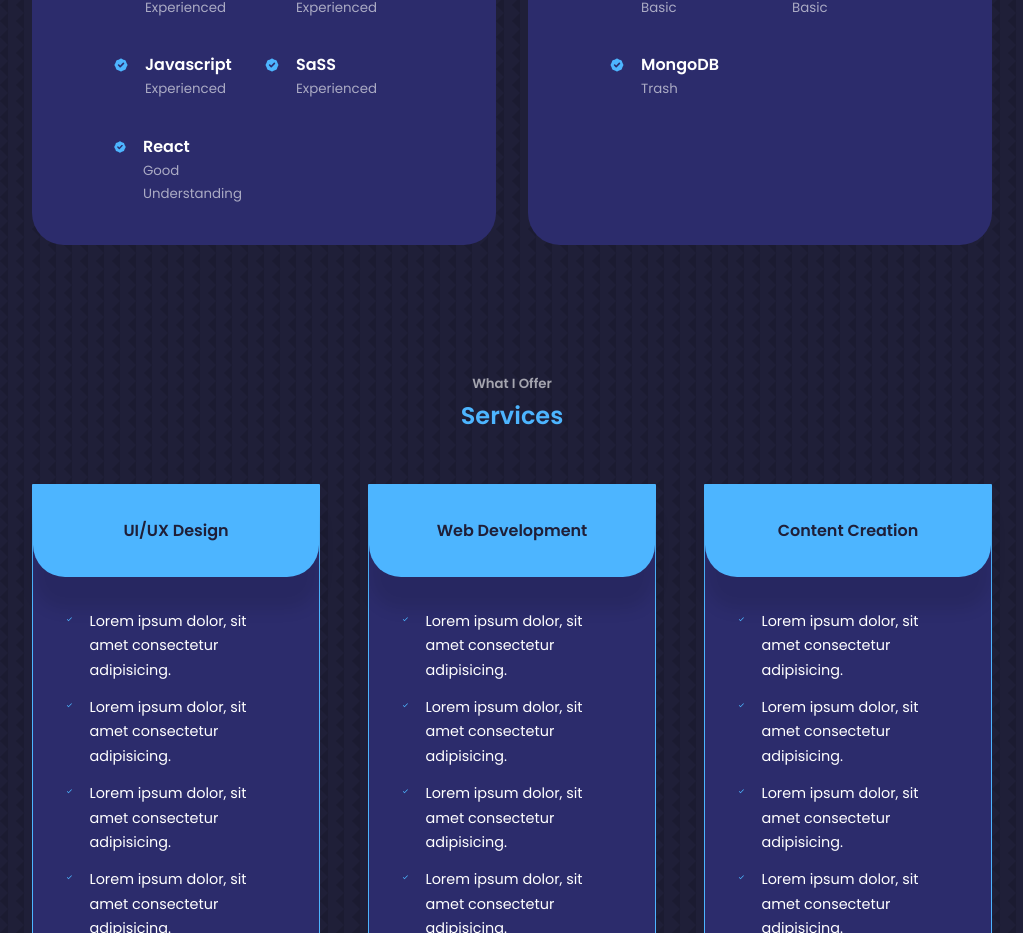
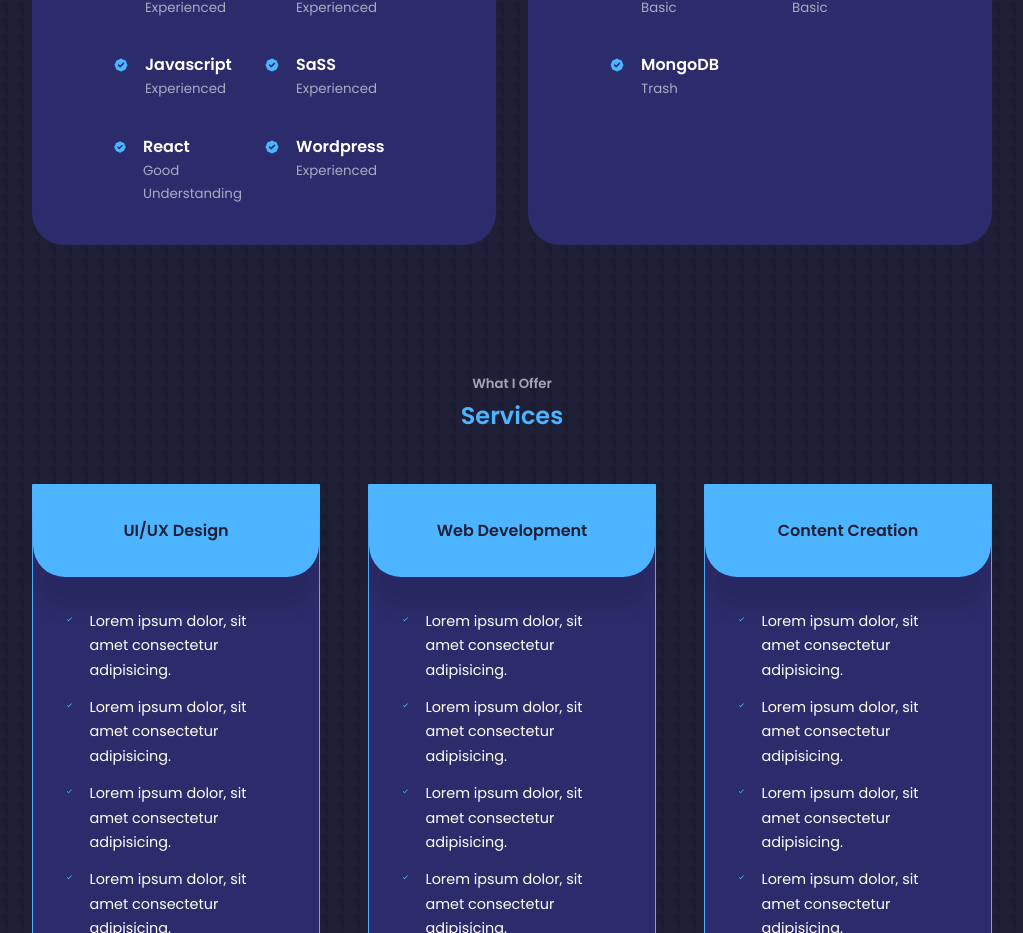
Before and after one commit to Mrballer59/react-portfolio-website, a React (Create React App) app: page / in a window 1280 px wide. Shown: the part 1891-2824 px from the top of the page, without its empty margins (128-1151 px from the left). Built offline with nearby package versions, Linux system fonts and the light colour scheme.

Commit message:
exp part added

```diff
--- a/src/components/experience/experience.jsx
+++ b/src/components/experience/experience.jsx
@@ -45,6 +45,13 @@
                 <small className="text-light">Good Understanding</small>
               </div>
             </article>
+            <article className="experience__details">
+              <HiBadgeCheck className="experience__details-icon" />
+              <div>
+                <h4>Wordpress</h4>
+                <small className="text-light">Experienced</small>
+              </div>
+            </article>
           </div>
         </div>
         <div className="experience__backend">
```
